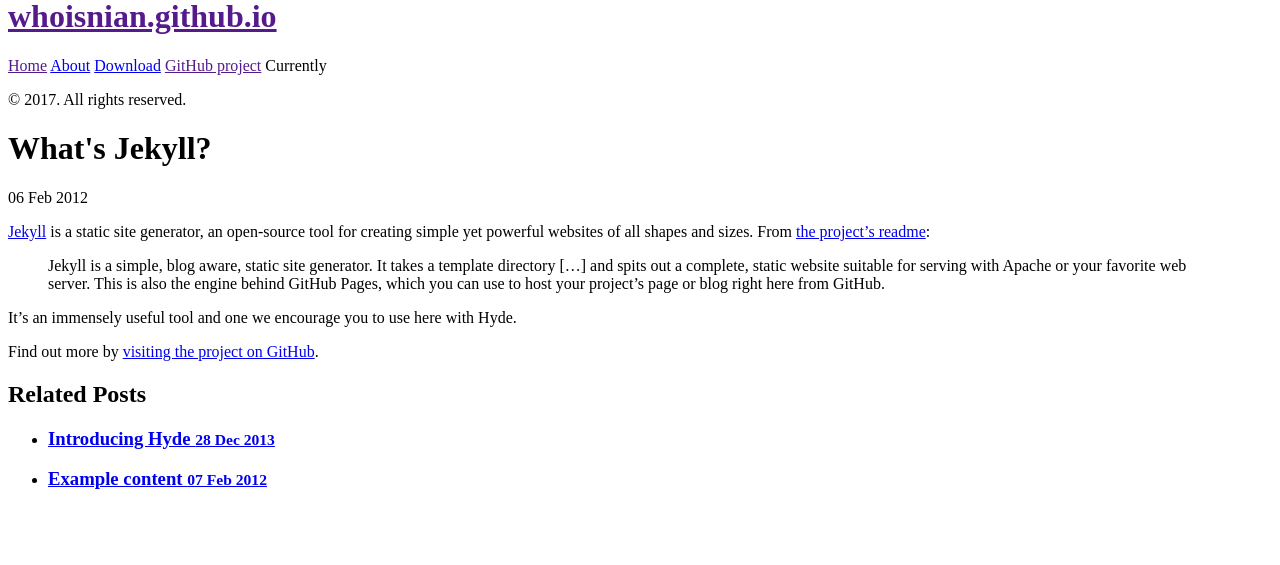
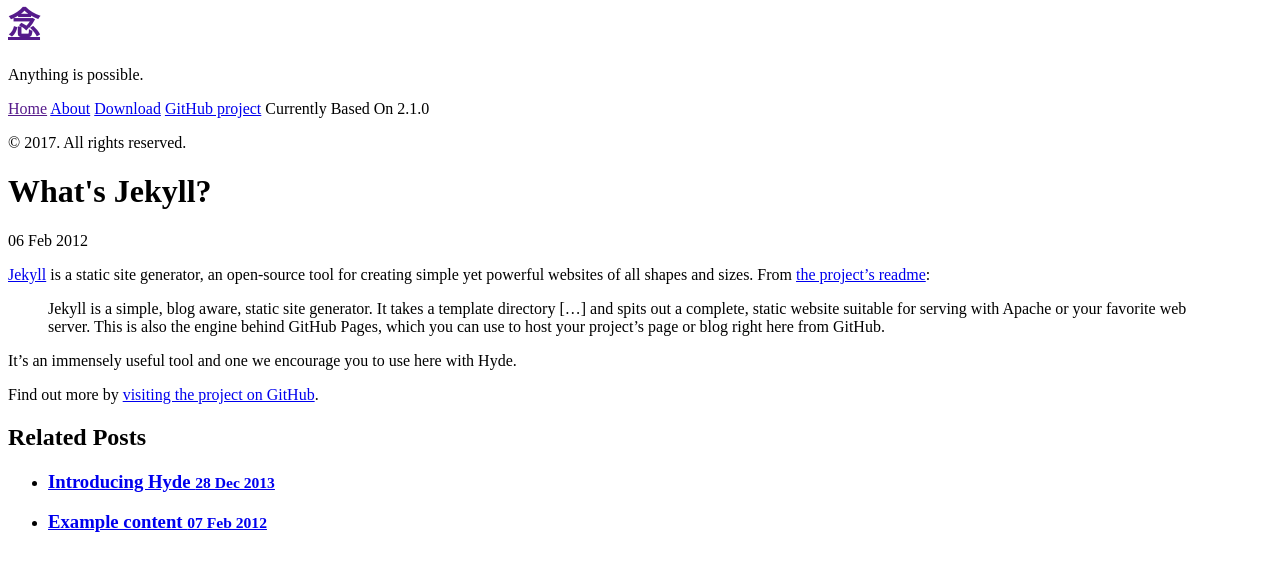
Before and after one commit to whoisnian/whoisnian.github.io, a Jekyll site: the page built from _posts/2012-02-06-whats-jekyll.md, in a window 1280 px wide, cut to the strip 335-900 px from the top of the page. Built offline with Jekyll 4.4.1, drawn with Linux system fonts in a browser that asks for light colours; some of the changed lines change nothing that is shown.

Commit message:
Update _config.yml

```diff
--- a/_config.yml
+++ b/_config.yml
@@ -1,4 +1,3 @@
-<<<<<<< HEAD
 # Site Settings
 title:              '念'
 tagline:            'Anything is possible'
@@ -29,39 +28,3 @@
 
 github:
   repo:             https://github.com/whoisnian/whoisnian.github.io
-=======
-# Welcome to Jekyll!
-#
-# This config file is meant for settings that affect your whole blog, values
-# which you are expected to set up once and rarely edit after that. If you find
-# yourself editing this file very often, consider using Jekyll's data files
-# feature for the data you need to update frequently.
-#
-# For technical reasons, this file is *NOT* reloaded automatically when you use
-# 'bundle exec jekyll serve'. If you change this file, please restart the server process.
-
-# Site settings
-# These are used to personalize your new site. If you look in the HTML files,
-# you will see them accessed via {{ site.title }}, {{ site.email }}, and so on.
-# You can create any custom variable you would like, and they will be accessible
-# in the templates via {{ site.myvariable }}.
-title: Your awesome title
-email: your-email@domain.com
-description: > # this means to ignore newlines until "baseurl:"
-  Write an awesome description for your new site here. You can edit this
-  line in _config.yml. It will appear in your document head meta (for
-  Google search results) and in your feed.xml site description.
-baseurl: "" # the subpath of your site, e.g. /blog
-url: "" # the base hostname & protocol for your site, e.g. http://example.com
-twitter_username: jekyllrb
-github_username:  jekyll
-
-# Build settings
-markdown: kramdown
-theme: jekyll-theme-cayman
-gems:
-  - jekyll-feed
-exclude:
-  - Gemfile
-  - Gemfile.lock
->>>>>>> 63ae08de55c0d72ff8c6a961b8a2559eaf8d8a99
```
